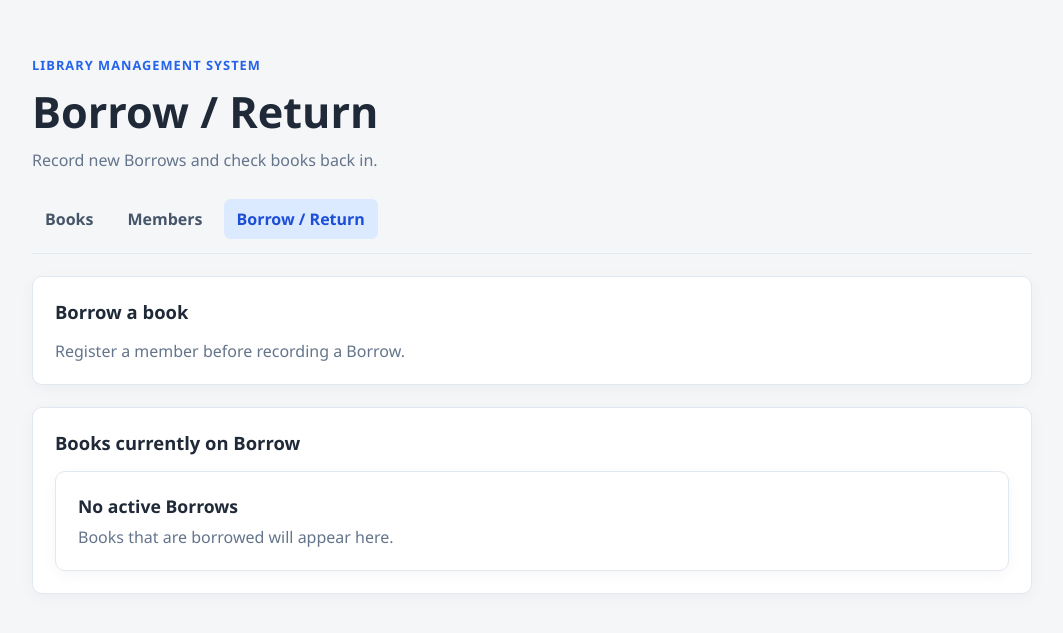
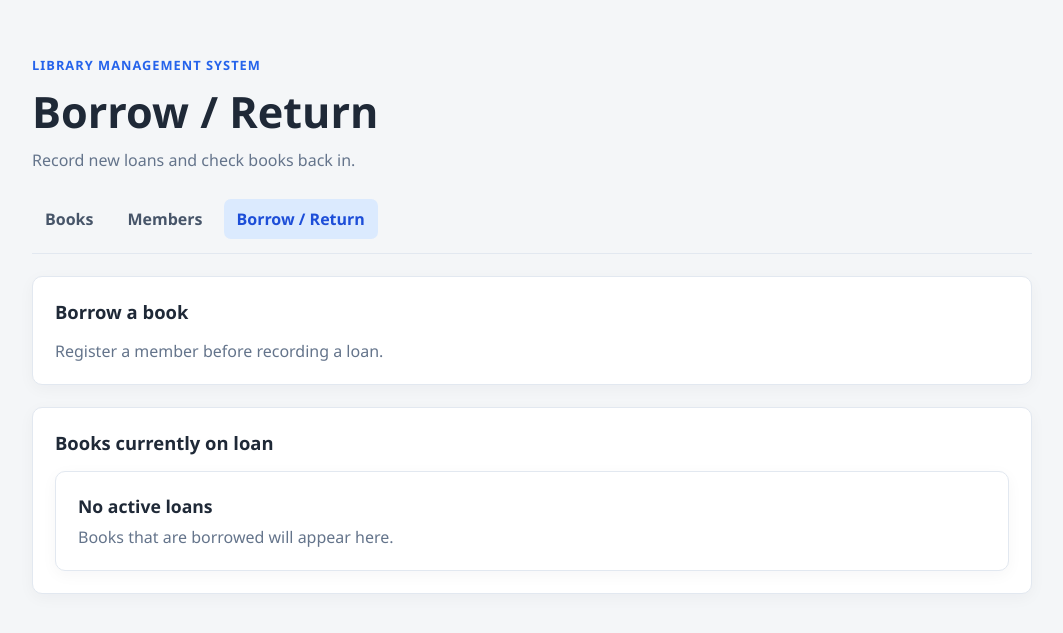
Before and after one commit to IshaanPanda05/library-management-system, a Flask app: page /loans in a window 1280 px wide. Shown: the top 633 px of the page, without its empty margins (108-1171 px from the left). Run offline with Flask 3, Linux system fonts and the light colour scheme; data comes from the database, SQL or seed files in the repository; data that the repository does not hold is empty.

Commit message:
Fix borrow and return page template

```diff
--- a/templates/loans.html
+++ b/templates/loans.html
@@ -11,13 +11,13 @@
         <header class="page-header">
             <p class="eyebrow">Library Management System</p>
             <h1>Borrow / Return</h1>
-            <p class="subtitle">Record new Borrows and check books back in.</p>
+            <p class="subtitle">Record new loans and check books back in.</p>
         </header>
 
         <nav class="main-nav" aria-label="Main navigation">
             <a href="{{ url_for('books') }}">Books</a>
             <a href="{{ url_for('members') }}">Members</a>
-            <a class="active" href="{{ url_for('Borrows') }}">Borrow / Return</a>
+            <a class="active" href="{{ url_for('loans') }}">Borrow / Return</a>
         </nav>
 
         {% if status %}
@@ -26,8 +26,8 @@
 
         {% if database_error %}
             <section class="notice error" role="alert">
-                <h2>Could not load Borrows</h2>
-                <p>Check that MySQL is running and the books, members, and Borrows tables exist in <code>alone</code>.</p>
+                <h2>Could not load loans</h2>
+                <p>Check that MySQL is running and the books, members, and loans tables exist in <code>alone</code>.</p>
             </section>
         {% else %}
             <section class="panel">
@@ -35,7 +35,7 @@
                 {% if not books %}
                     <p class="hint">There are no available books to borrow. Add books or process a return first.</p>
                 {% elif not members %}
-                    <p class="hint">Register a member before recording a Borrow.</p>
+                    <p class="hint">Register a member before recording a loan.</p>
                 {% else %}
                     <form class="form-grid" method="post" action="{{ url_for('borrow_book') }}">
                         <label>Book
@@ -55,14 +55,14 @@
                         <label>Due date
                             <input name="due_date" type="date" min="{{ today.isoformat() }}" required>
                         </label>
-                        <button type="submit">Record Borrow</button>
+                        <button type="submit">Record loan</button>
                     </form>
                 {% endif %}
             </section>
 
             <section class="panel">
-                <h2>Books currently on Borrow</h2>
-                {% if Borrows %}
+                <h2>Books currently on loan</h2>
+                {% if loans %}
                     <div class="table-wrap">
                         <table>
                             <thead>
@@ -75,14 +75,14 @@
                                 </tr>
                             </thead>
                             <tbody>
-                                {% for Borrow in Borrows %}
+                                {% for loan in loans %}
                                     <tr>
-                                        <td class="book-title">{{ Borrow.title }}</td>
-                                        <td>{{ Borrow.full_name }}</td>
-                                        <td>{{ Borrow.borrowed_at }}</td>
-                                        <td>{{ Borrow.due_date }}</td>
+                                        <td class="book-title">{{ loan.title }}</td>
+                                        <td>{{ loan.full_name }}</td>
+                                        <td>{{ loan.borrowed_at }}</td>
+                                        <td>{{ loan.due_date }}</td>
                                         <td>
-                                            <form method="post" action="{{ url_for('return_book', Borrow_id=Borrow.Borrow_id) }}">
+                                                <form method="post" action="{{ url_for('return_book', loan_id=loan.loan_id) }}">
                                                 <button class="secondary-button" type="submit">Mark returned</button>
                                             </form>
                                         </td>
@@ -92,7 +92,7 @@
                         </table>
                     </div>
                 {% else %}
-                    <section class="notice"><h2>No active Borrows</h2><p>Books that are borrowed will appear here.</p></section>
+                    <section class="notice"><h2>No active loans</h2><p>Books that are borrowed will appear here.</p></section>
                 {% endif %}
             </section>
         {% endif %}
```
